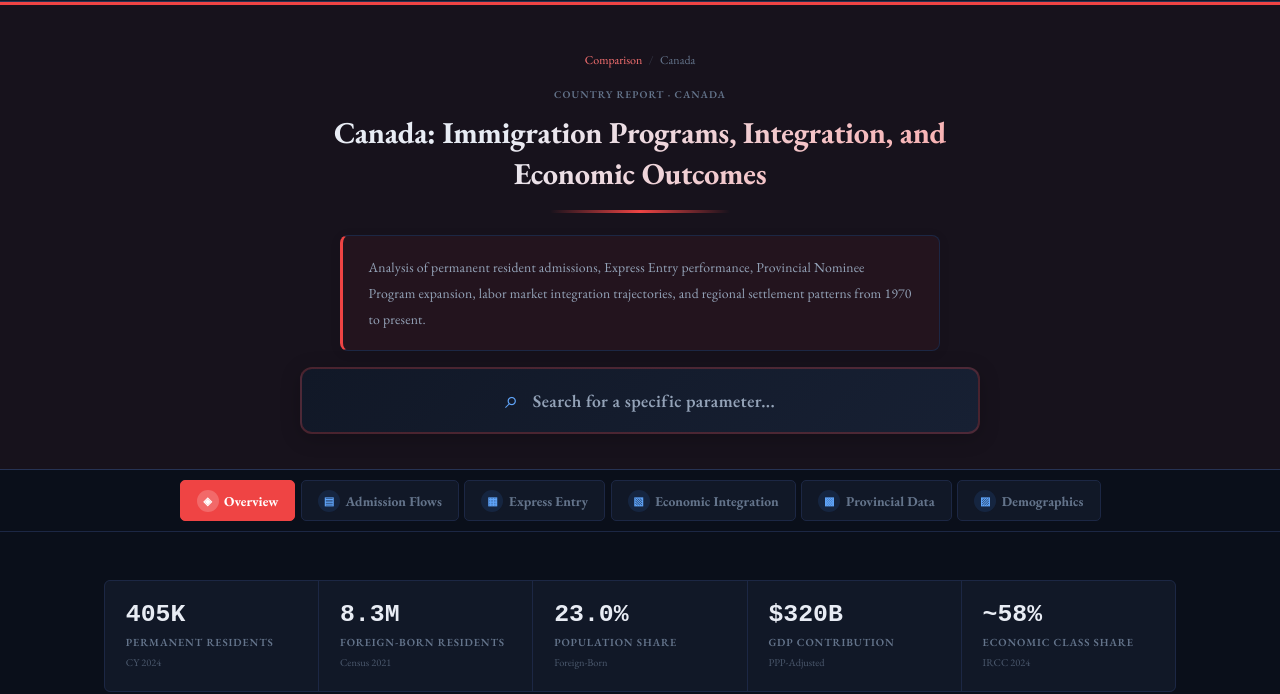
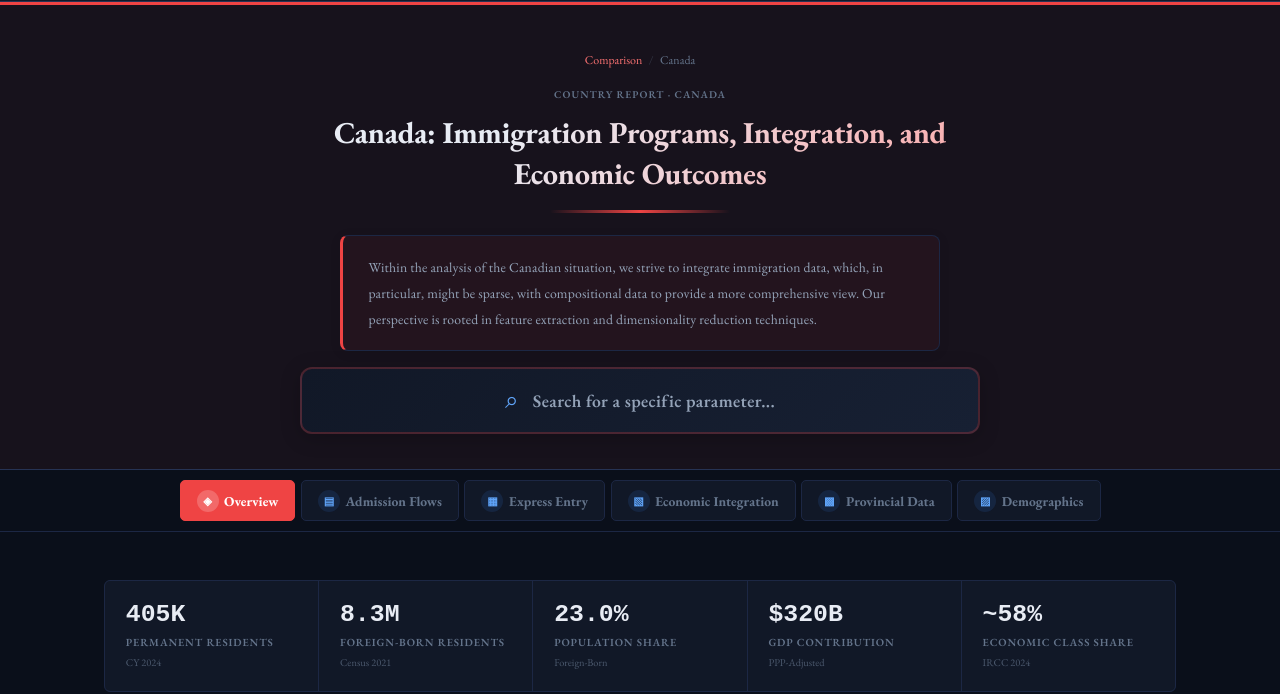
Before and after one commit to akilansankaran/dash_boc, a plain HTML site: page canada.html in a window 1280 px wide. Shown: the part 117-811 px from the top of the page. Drawn offline with nearby package versions, Linux system fonts and the light colour scheme.

Commit message:
modified canada.html to update description

```diff
--- a/canada.html
+++ b/canada.html
@@ -60,7 +60,7 @@
       <p class="label-sm">Country Report &middot; Canada</p>
       <h1>Canada: Immigration Programs, Integration, and Economic Outcomes</h1>
       <hr class="header-rule" />
-      <p class="subtitle">Analysis of permanent resident admissions, Express Entry performance, Provincial Nominee Program expansion, labor market integration trajectories, and regional settlement patterns from 1970 to present.</p>
+      <p class="subtitle">Within the analysis of the Canadian situation, we strive to integrate immigration data, which, in particular, might be sparse, with compositional data to provide a more comprehensive view. Our perspective is rooted in feature extraction and dimensionality reduction techniques.</p>
       <button class="search-bar-trigger" onclick="openSearch()">
         <span class="search-bar-icon">&#x2315;</span>
         <span class="search-bar-text">Search for a specific parameter<span class="search-dots"></span></span>
```
